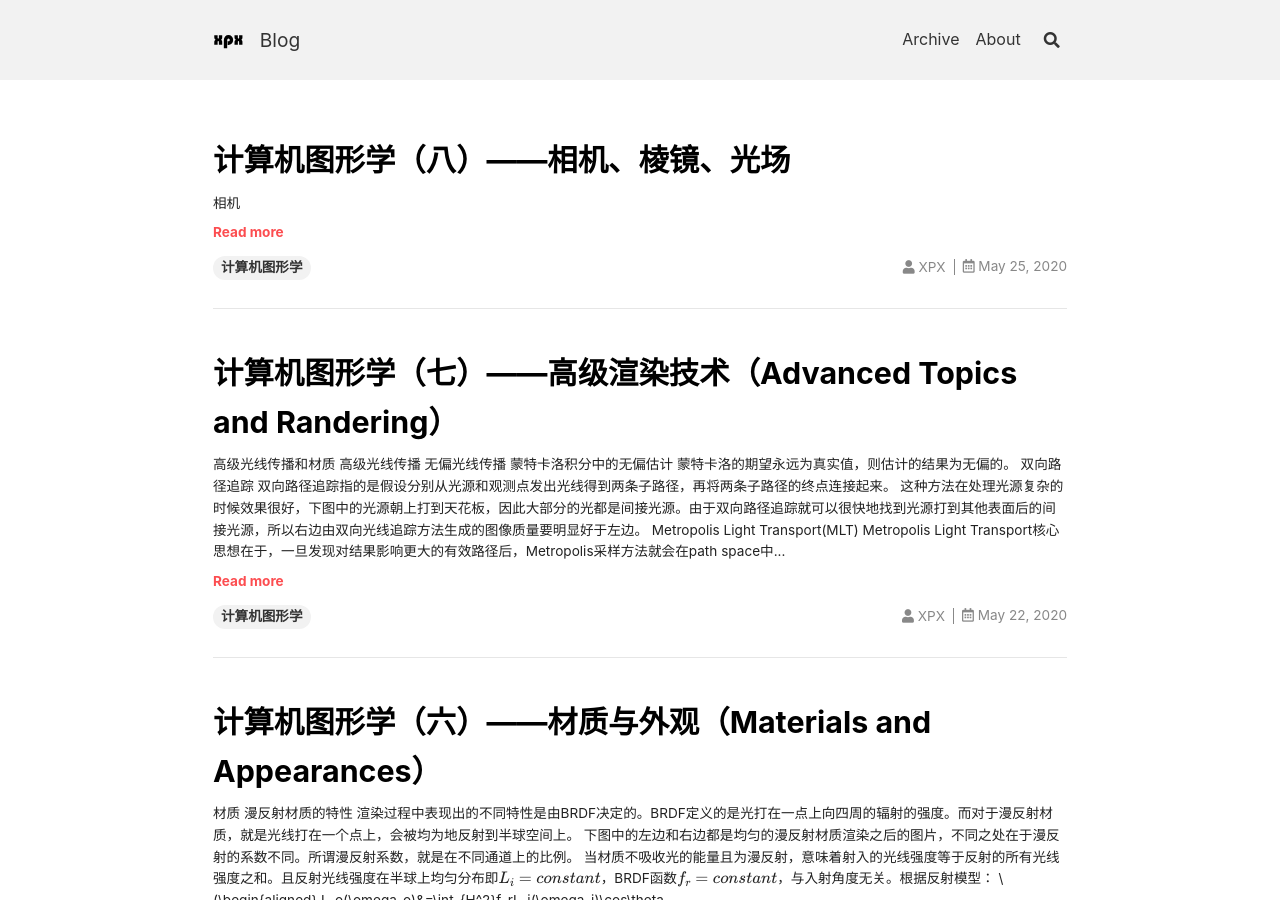
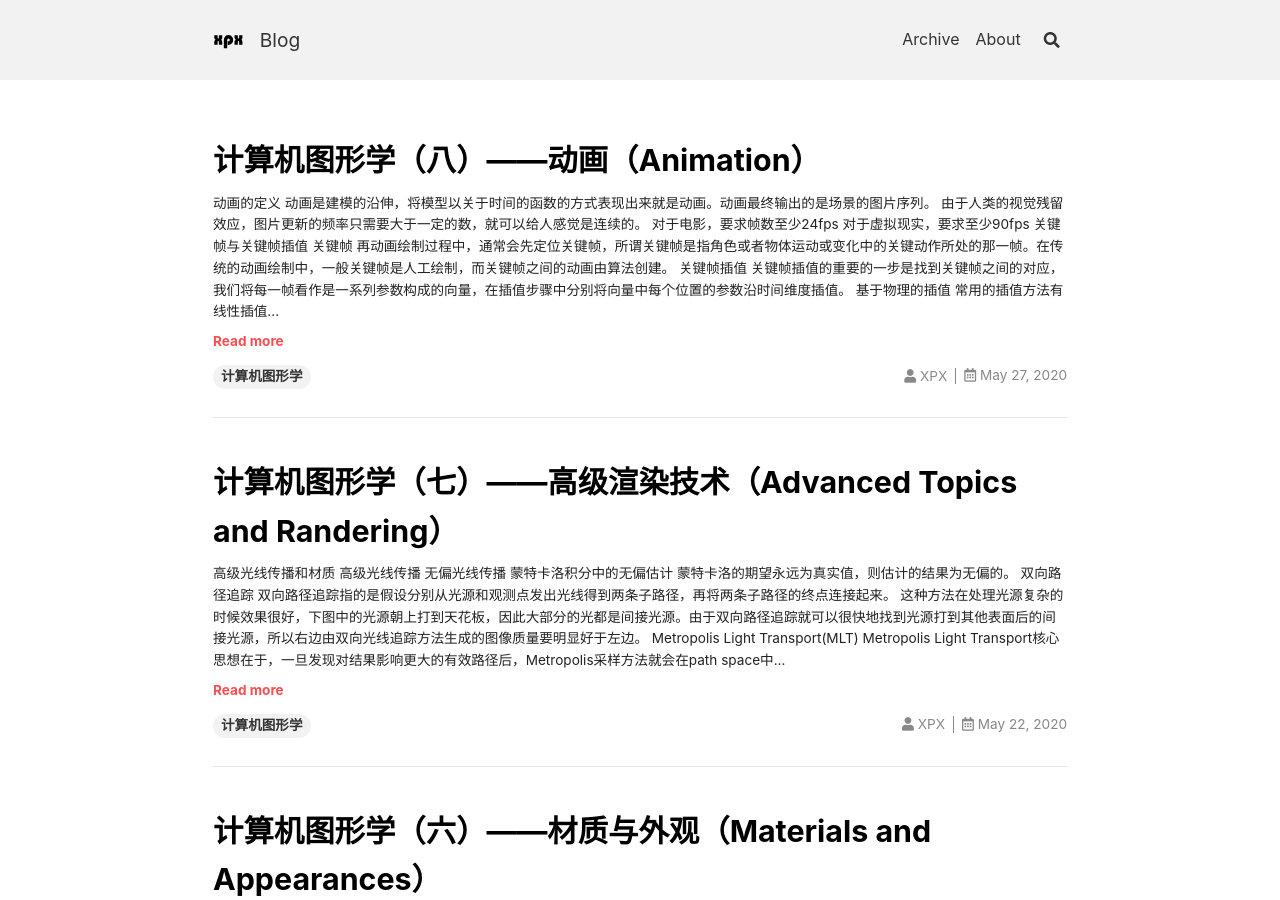
Before and after one commit to xuepeixin/xuepeixin.github.io, a Jekyll site: the page built from index.html, in a window 1280 px wide and 900 px high. Built offline with Jekyll 4.4.1, drawn with Linux system fonts in a browser that asks for light colours; nearby versions of some CDN libraries; formulas are drawn with MathJax 3; the list of posts is cut into pages by our own code.

Commit message:
20200530

```diff
--- a/_posts/2020-05-25-CG8.md
+++ /dev/null
@@ -1,11 +0,0 @@
----
-title:      计算机图形学（八）——相机、棱镜、光场
-date:       2020-05-25
-author:     XPX
-header-img: img/post-bg-desk.jpg
-catalog: true
-tags:
-    - 计算机图形学
----
-
-# 相机
--- /dev/null
+++ b/_posts/2020-05-27-CG8.md
@@ -0,0 +1,75 @@
+---
+title:      计算机图形学（八）——动画（Animation）
+date:       2020-05-27
+author:     XPX
+catalog: true
+tags:
+    - 计算机图形学
+---
+
+## 动画的定义
+
+动画是建模的沿伸，将模型以关于时间的函数的方式表现出来就是动画。动画最终输出的是场景的图片序列。
+
+由于人类的视觉残留效应，图片更新的频率只需要大于一定的数，就可以给人感觉是连续的。
+
+- 对于电影，要求帧数至少24fps
+- 对于虚拟现实，要求至少90fps
+
+## 关键帧与关键帧插值
+
+### 关键帧
+
+再动画绘制过程中，通常会先定位关键帧，所谓关键帧是指角色或者物体运动或变化中的关键动作所处的那一帧。在传统的动画绘制中，一般关键帧是人工绘制，而关键帧之间的动画由算法创建。
+
+![image-20200528173047976](https://xpx-picbed.oss-cn-beijing.aliyuncs.com//blog/2020/05/image-20200528173047976.png)
+
+### 关键帧插值
+
+关键帧插值的重要的一步是找到关键帧之间的对应，我们将每一帧看作是一系列参数构成的向量，在插值步骤中分别将向量中每个位置的参数沿时间维度插值。
+
+#### 基于物理的插值
+
+常用的插值方法有线性插值，C1连续性插值，C2连续性插值。为了让动画的画面更加真实，通常会利用模型的物理特性进行插值。
+
+## 质点弹簧系统
+
+### 最简单的质点弹簧系统
+
+质点弹簧系统最基本的单元是**一个弹簧两端分别连接一个质点**
+
+![image-20200528174733638](https://xpx-picbed.oss-cn-beijing.aliyuncs.com//blog/2020/05/image-20200528174733638.png)
+
+由于力的相互，a和b之间的作用力可以表示为：
+$$
+\boldsymbol{f}_{\boldsymbol{a}\rightarrow \boldsymbol{b}}=k_s(\boldsymbol{b}-\boldsymbol{a})
+\\
+\boldsymbol{f}_{\boldsymbol{a}\rightarrow \boldsymbol{b}} = -\boldsymbol{f}_{\boldsymbol{b}\rightarrow \boldsymbol{a}}
+$$
+
+### 长度非0的质点弹簧系统
+
+当弹簧长度为$l$时，有：
+$$
+\boldsymbol{f}_{\boldsymbol{a}\rightarrow \boldsymbol{b}}=k_s\frac{\boldsymbol{b}-\boldsymbol{a}}{\lVert \boldsymbol{b}-\boldsymbol{a} \rVert}(\lVert \boldsymbol{b}-\boldsymbol{a} \rVert -l)
+$$
+其中$\frac{\boldsymbol{b}-\boldsymbol{a}}{\lVert \boldsymbol{b}-\boldsymbol{a} \rVert}$表示受力的方向，$\lVert \boldsymbol{b}-\boldsymbol{a} \rVert -l$表示弹簧形变长度。
+
+### 引入能量损失的质点弹簧系统
+
+
+
+在无损耗的情况下，弹簧会一直运动，因此需要加入能量损耗项。质点b的损耗力如下式，其中$\frac{\boldsymbol{b}-\boldsymbol{a}}{\lVert \boldsymbol{b}-\boldsymbol{a} \rVert}(\dot{b}-\dot{a})$表示质点$\boldsymbol{a}$和质点$\boldsymbol{b}$相对速度在弹簧方向的分量的值。
+$$
+\boldsymbol{f}_{\boldsymbol{b}}=-k_d\frac{\boldsymbol{b}-\boldsymbol{a}}{\lVert \boldsymbol{b}-\boldsymbol{a} \rVert}(\dot{b}-\dot{a})\cdot\frac{\boldsymbol{b}-\boldsymbol{a}}{\lVert \boldsymbol{b}-\boldsymbol{a} \rVert}
+$$
+
+### 引入切向力的影响
+
+当基本的质点弹簧系统组成网络之后，还需要考虑切向力的影响。如对于布料，由于切向力的存在，其很难被完全地折叠。为了模拟这种切向力，我们加入质点相对于其他基本系统内质点的影响。如下图所示，每个质点除了受质点弹簧系统内的弹簧和质点的影响之外，还受其相邻的质点以及间隔质点的影响。
+
+![image-20200528184708245](https://xpx-picbed.oss-cn-beijing.aliyuncs.com//blog/2020/05/image-20200528184708245.png)
+
+## 粒子系统（Particle System）
+
+用于建模有大量粒子构成的动态系统。
```
Also changed, not shown: about.md (+0 -6 lines), README.md (added), _posts/img/2020/05/image-20200528173047976.png (added), _posts/img/2020/05/image-20200528174733638.png (added), _posts/img/2020/05/image-20200528184708245.png (added).
